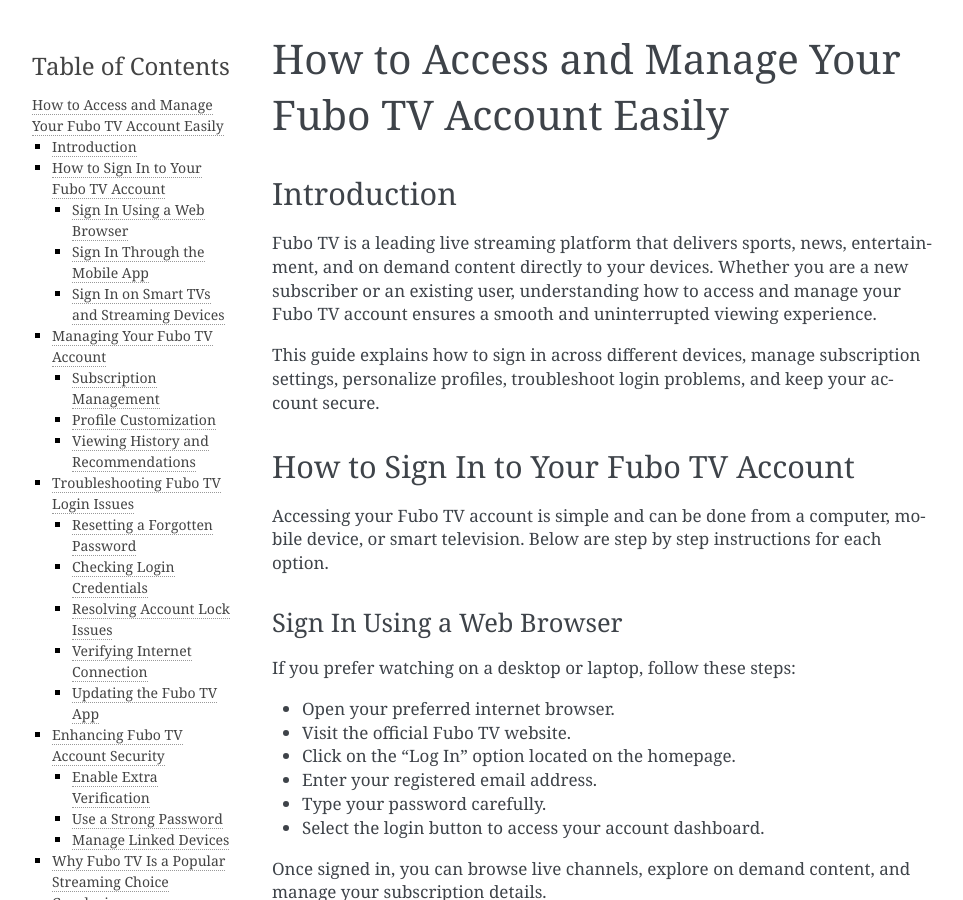
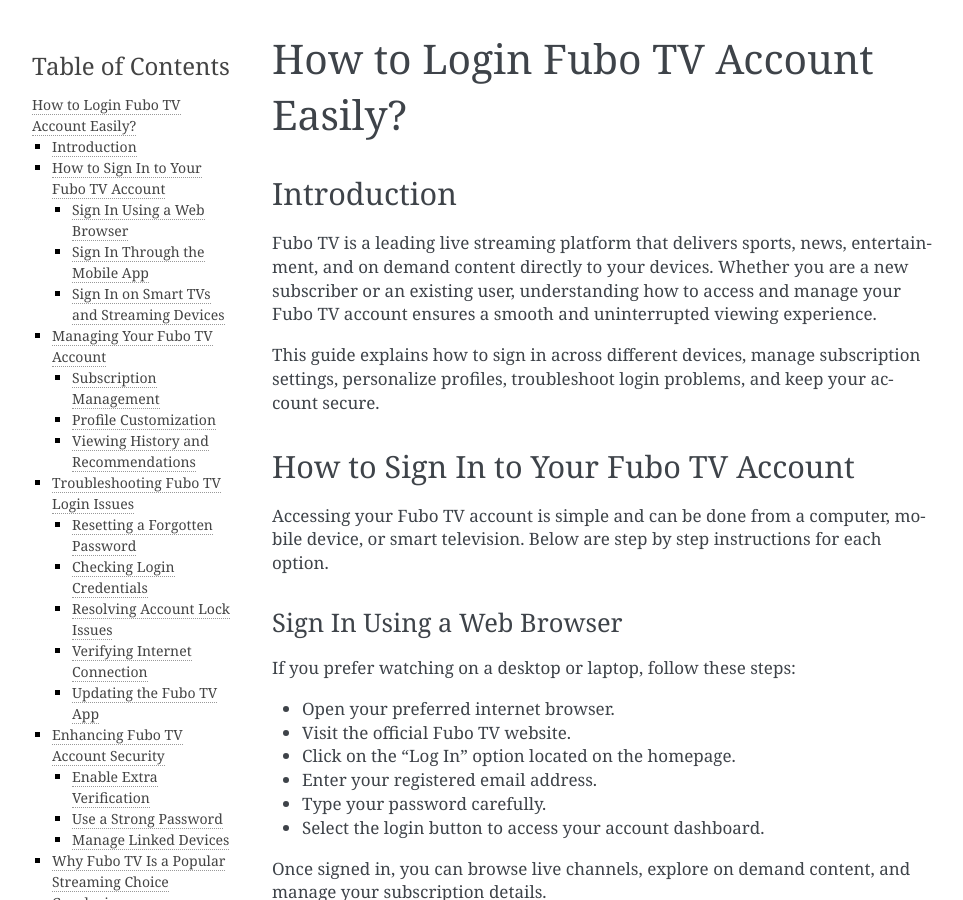
Before and after one commit to helpdocsguidesss/fubotvloginaccount, a Sphinx documentation site: the page built from docs/index.rst, in a window 1280 px wide and 900 px high. Shown: the whole window, without its empty margins (148-1111 px from the left). Built offline with Sphinx 7.4.7, drawn with Linux system fonts in a browser that asks for light colours.

Commit message:
Update index.rst

```diff
--- a/docs/index.rst
+++ b/docs/index.rst
@@ -1,4 +1,4 @@
-How to Access and Manage Your Fubo TV Account Easily
+How to Login Fubo TV Account Easily?
 ====================================================
 
 
```
